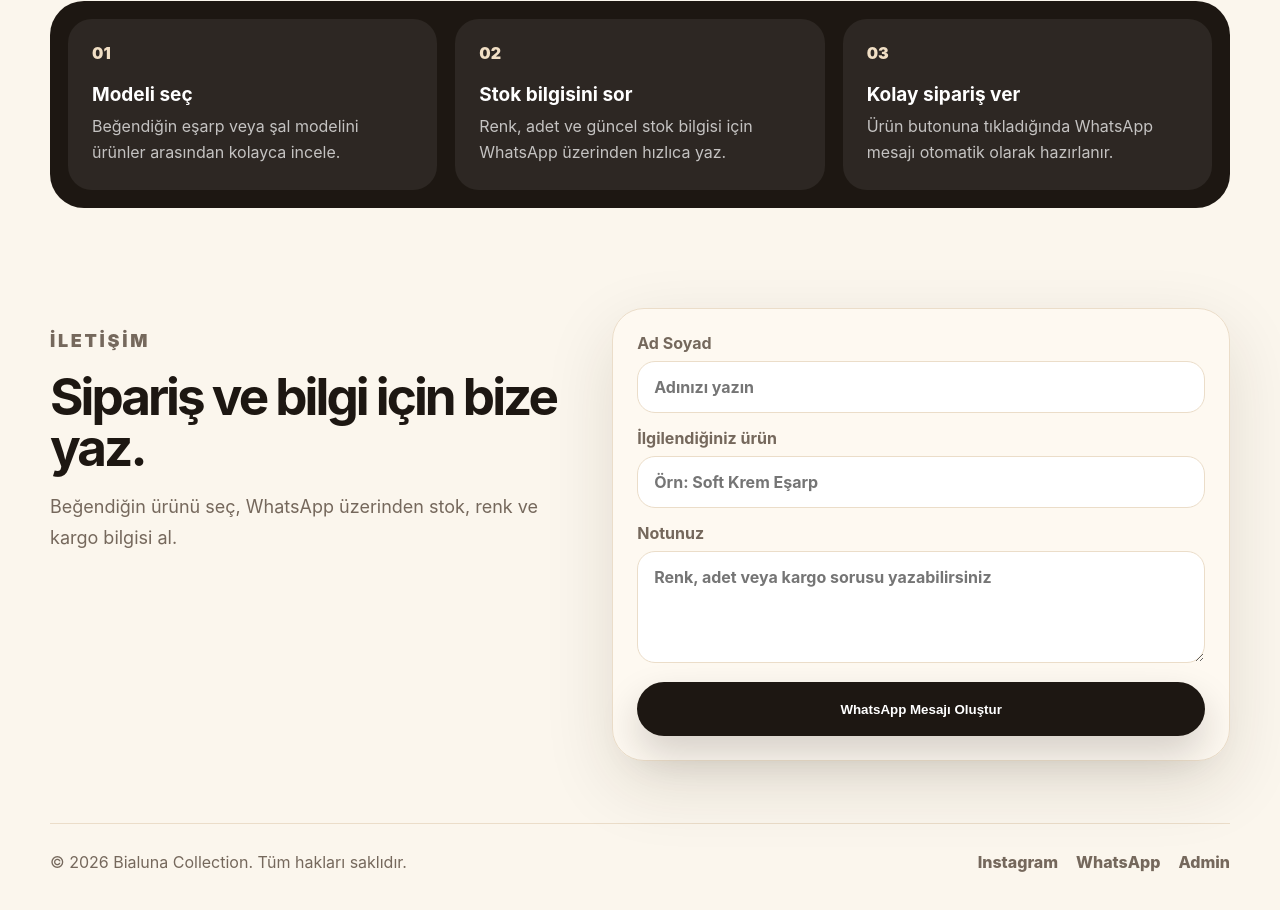
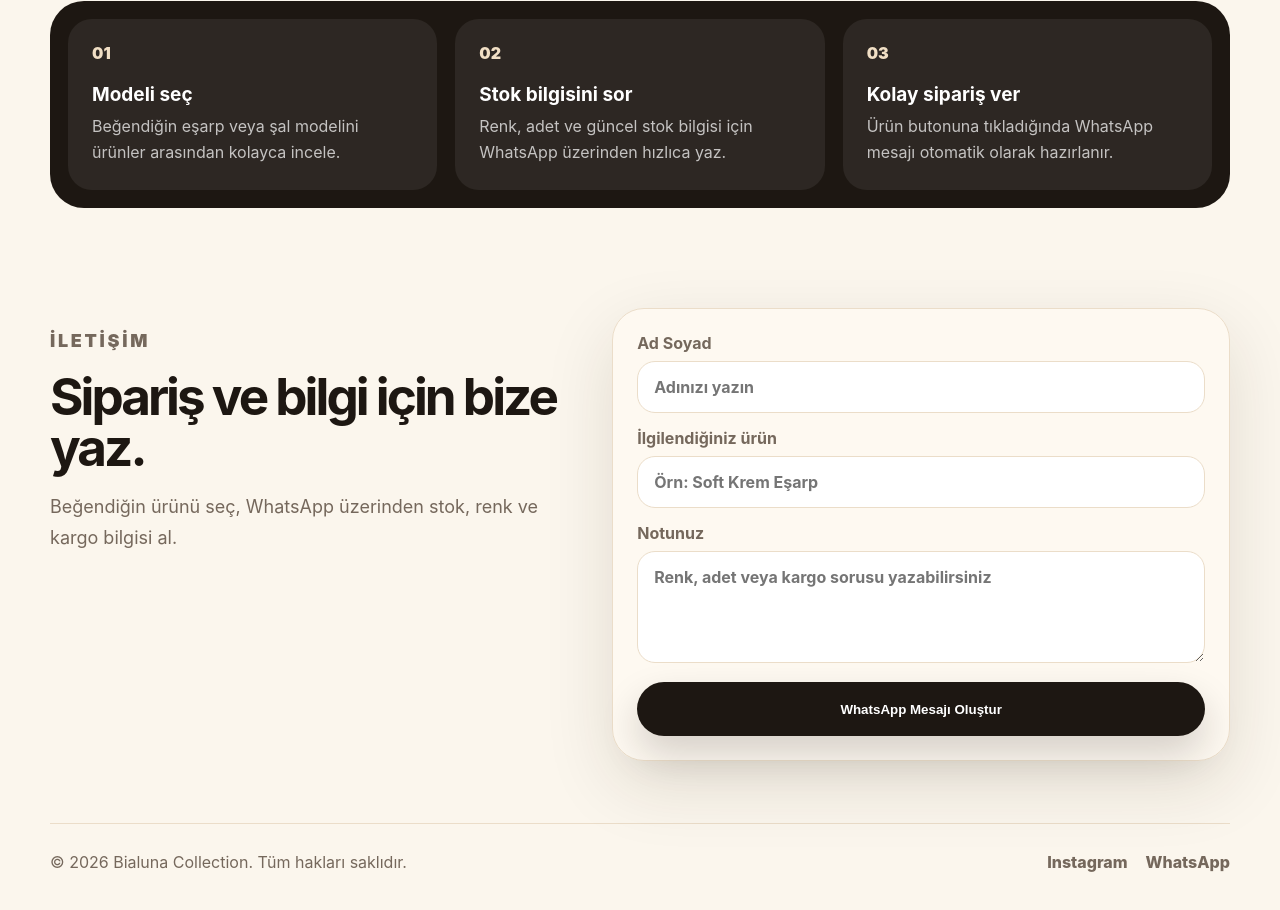
Before and after one commit to Onurgokyaka/bialuna, an Eleventy site: page src/index.njk in a window 1280 px wide. Shown: the part 2388-3298 px from the top of the page. Built offline with nearby package versions, Linux system fonts and the light colour scheme; Eleventy itself is replaced by a stand-in of ours; files that its build step writes are made by us from their sources.

Commit message:
Update index.njk

```diff
--- a/src/index.njk
+++ b/src/index.njk
@@ -119,7 +119,6 @@ description: Eşarp ve şal koleksiyonu
     <div>
       <a href="https://www.instagram.com/{{ site.instagramHandle }}" target="_blank" rel="noopener">Instagram</a>
       <a class="js-whatsapp-general" href="#" target="_blank" rel="noopener">WhatsApp</a>
-      <a href="/admin/">Admin</a>
     </div>
   </footer>
   <script src="/assets/js/main.js"></script>
```
